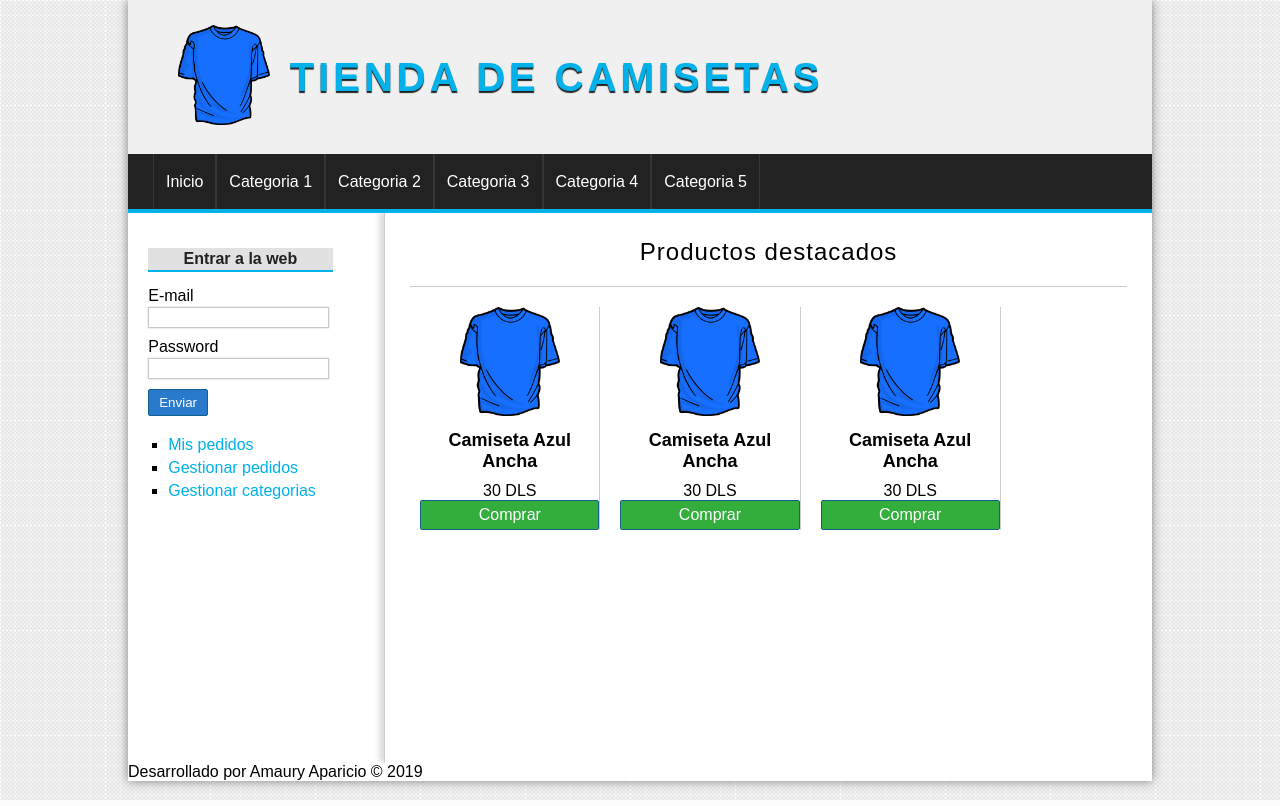
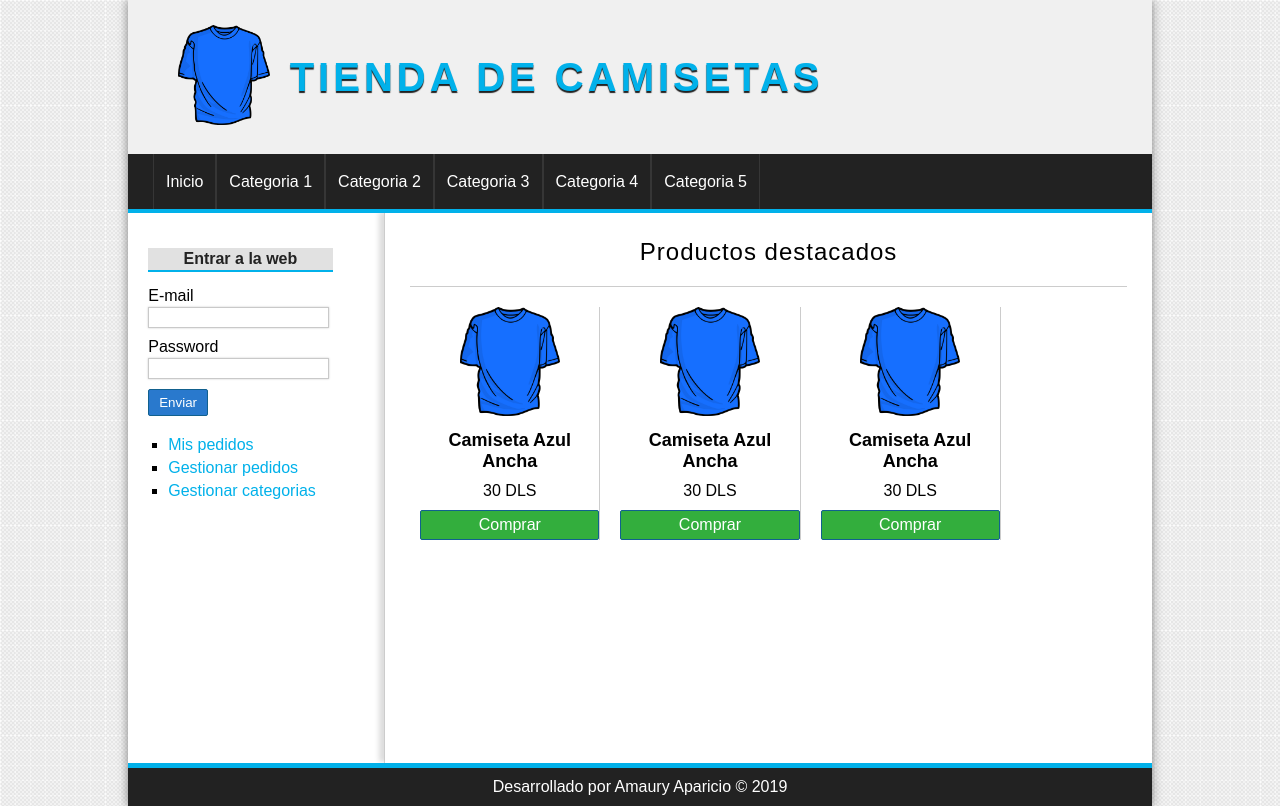
Before and after one commit to AmauryAparicio/Tienda-Virtual, a PHP site: page / in a window 1280 px wide. Run offline with PHP 8.4, Linux system fonts and the light colour scheme.

Commit message:
Dia 4, se termino de maquetar el sitio

```diff
--- a/assets/css/styles.css
+++ b/assets/css/styles.css
@@ -211,3 +211,17 @@ label, input[type="submit"], input[type="button"], button{
     width: 100px;
     margin-bottom: 10px;
 }
+.product p{
+    margin-bottom: 10px;
+}
+
+/* Footer */
+#footer{
+    clear: both;
+    text-align: center;
+    padding-top: 10px;
+    padding-bottom: 10px;
+    color: white;
+    background: #222;
+    border-top: 5px solid #01b1ea;
+}
```
